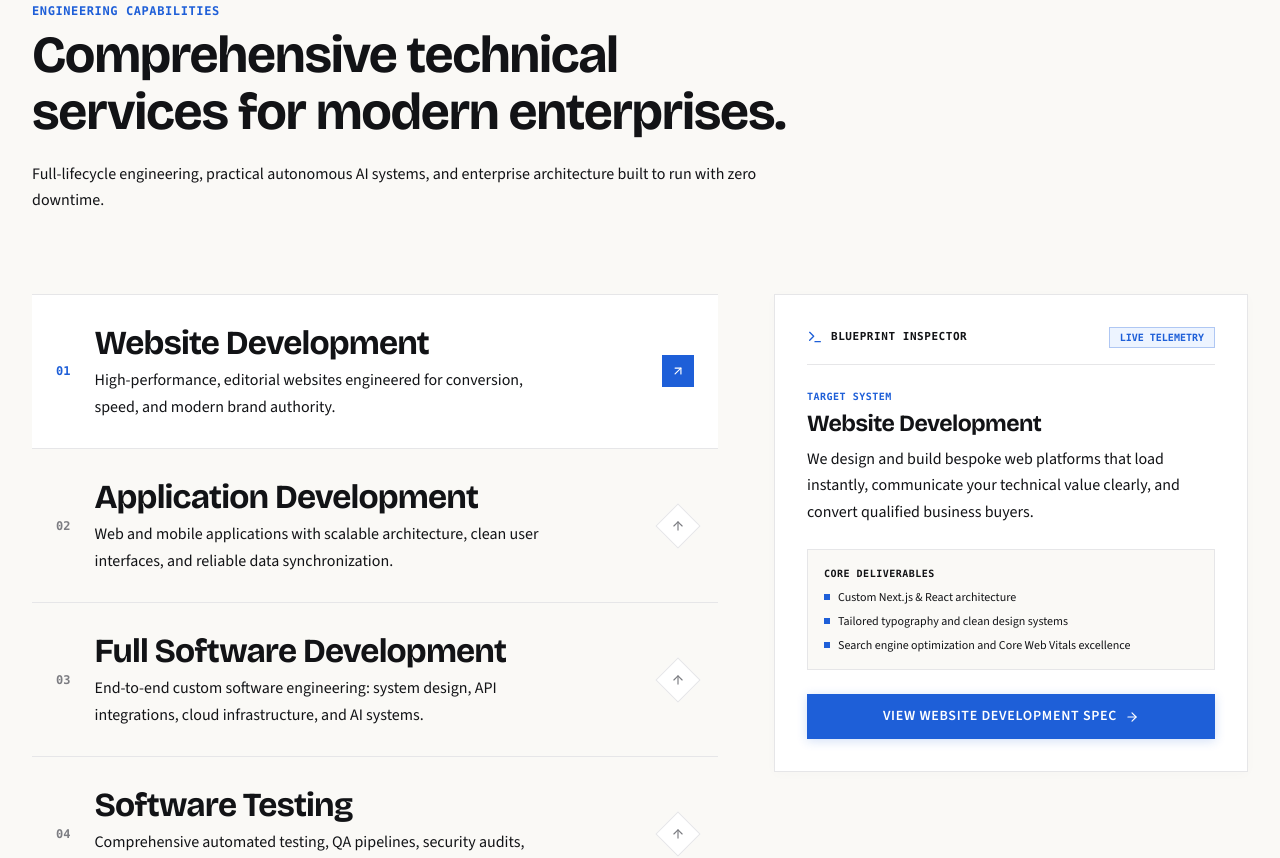
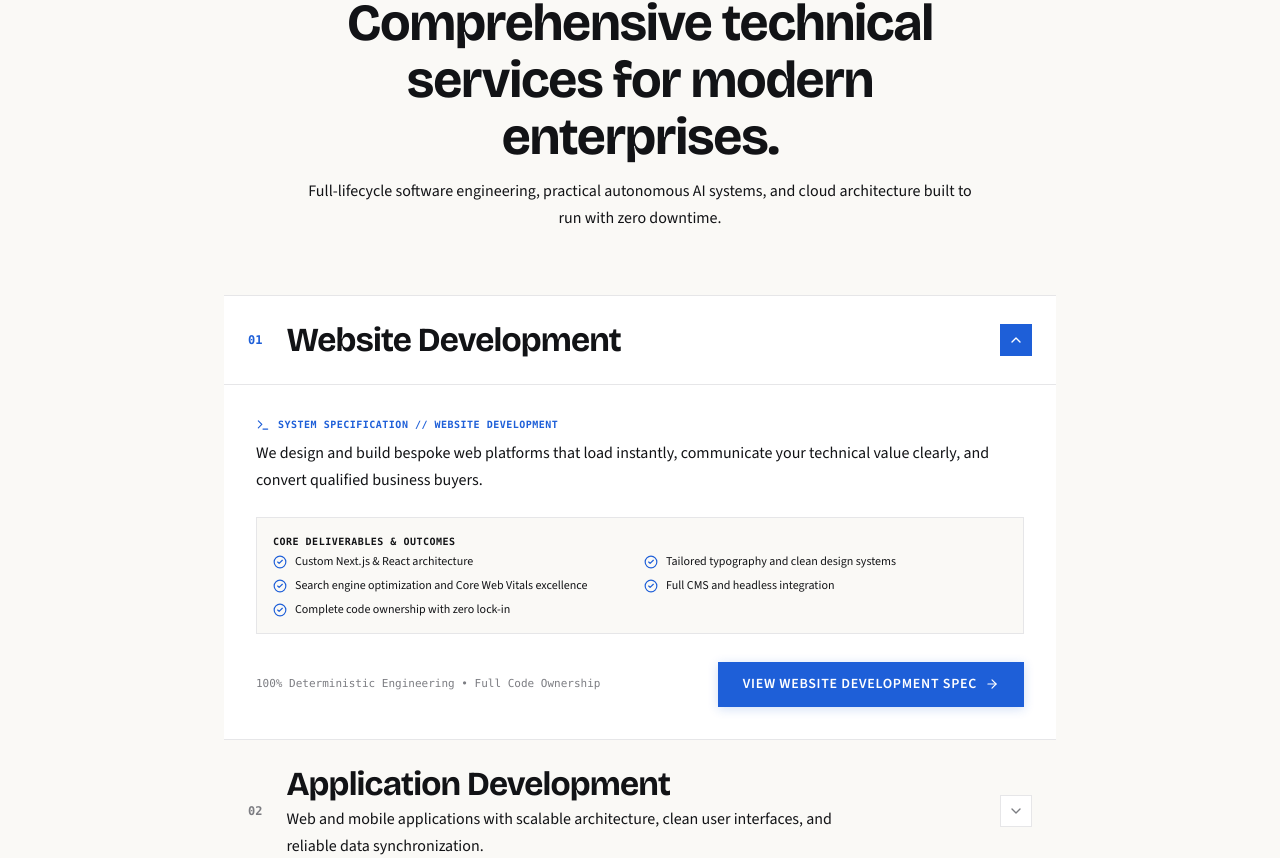
Before and after one commit to Shezan-op/neominds, a Next.js app: page / in a window 1280 px wide. Shown: the part 3033-3891 px from the top of the page. Built offline with nearby package versions, Linux system fonts and the light colour scheme.

Commit message:
feat: centered inline expandable capabilities showcase matching drawing, reduced heading scale, and updated Capabilities navbar item

```diff
--- a/src/components/Navbar.tsx
+++ b/src/components/Navbar.tsx
@@ -18,7 +18,7 @@ interface NavLinkItem {
 }
 
 const NAV_ITEMS: NavLinkItem[] = [
-  { id: "services", label: "Services", href: "/#services" },
+  { id: "capabilities", label: "Capabilities", href: "/#services" },
   { id: "case-studies", label: "Case studies", href: "/#case-studies" },
   { id: "brand", label: "Neominds", href: "/", isCenterBrand: true },
   { id: "about-us", label: "About us", href: "/#why-us" },
@@ -100,10 +100,10 @@ export function Navbar({ onOpenContact }: NavbarProps) {
               return (
                 <div
                   key={item.id}
-                  ref={item.id === "services" ? dropdownRef : undefined}
+                  ref={item.id === "capabilities" ? dropdownRef : undefined}
                   onMouseEnter={() => {
                     setHoveredIdx(idx);
-                    if (item.id === "services") {
+                    if (item.id === "capabilities") {
                       setServicesOpen(true);
                     } else {
                       setServicesOpen(false);
@@ -156,7 +156,7 @@ export function Navbar({ onOpenContact }: NavbarProps) {
                     }`}
                   >
                     <span>{item.label}</span>
-                    {item.id === "services" && (
+                    {item.id === "capabilities" && (
                       <ChevronDown
                         className={`w-3.5 h-3.5 transition-transform duration-200 ${
                           servicesOpen && isHovered ? "rotate-180 text-white" : "text-[#7C7D82]"
@@ -165,8 +165,8 @@ export function Navbar({ onOpenContact }: NavbarProps) {
                     )}
                   </Link>
 
-                  {/* Dropdown Menu for Services */}
-                  {item.id === "services" && servicesOpen && (
+                  {/* Dropdown Menu for Capabilities */}
+                  {item.id === "capabilities" && servicesOpen && (
                     <div
                       onMouseEnter={() => setServicesOpen(true)}
                       onMouseLeave={() => setServicesOpen(false)}
@@ -251,7 +251,7 @@ export function Navbar({ onOpenContact }: NavbarProps) {
         <div className="md:hidden fixed top-20 inset-x-4 bg-[#FFFFFF] border border-[#E6E6E8] p-5 shadow-2xl max-w-sm mx-auto text-[#121316] rounded-none pointer-events-auto font-serif">
           <div className="py-2 border-b border-[#E6E6E8]">
             <span className="text-[10px] font-bold uppercase tracking-wider text-[#7C7D82] block mb-2 font-sans">
-              Services
+              Capabilities
             </span>
             <div className="grid grid-cols-1 gap-1">
               {SERVICES_DATA.map((service) => (
@@ -274,7 +274,7 @@ export function Navbar({ onOpenContact }: NavbarProps) {
               onClick={() => setMobileMenuOpen(false)}
               className="py-1 px-2 text-xs font-bold hover:text-[#1E5FD8]"
             >
-              Services
+              Capabilities
             </Link>
             <Link
               href="/#case-studies"
--- a/src/components/ServicesEditorial.tsx
+++ b/src/components/ServicesEditorial.tsx
@@ -3,168 +3,161 @@
 import React, { useState } from "react";
 import Link from "next/link";
 import { motion, AnimatePresence } from "framer-motion";
-import { ArrowUpRight, ArrowRight, Terminal } from "lucide-react";
+import { ArrowRight, ChevronDown, CheckCircle2, Terminal } from "lucide-react";
 import { SERVICES_DATA } from "@/lib/data";
-import { BorderGlow } from "@/components/ui/BorderGlow";
 
 export function ServicesEditorial() {
-  const [hoveredIdx, setHoveredIdx] = useState<number>(0);
+  // Active expanded item index (defaults to 0 or null)
+  const [expandedIdx, setExpandedIdx] = useState<number | null>(0);
 
-  const activeService = SERVICES_DATA[hoveredIdx] || SERVICES_DATA[0];
+  const toggleExpand = (index: number) => {
+    setExpandedIdx(expandedIdx === index ? null : index);
+  };
 
   return (
-    <section id="services" className="relative bg-[#FAF9F6] text-[#121316] overflow-hidden pt-28 pb-28 sm:pt-36 sm:pb-36 border-b border-[#E6E6E8]">
-      <div className="max-w-7xl mx-auto px-4 sm:px-6 lg:px-8 relative z-10">
-        {/* Section Header */}
+    <section id="services" className="relative bg-[#FAF9F6] text-[#121316] overflow-hidden pt-20 pb-24 sm:pt-28 sm:pb-32 border-b border-[#E6E6E8]">
+      <div className="max-w-4xl mx-auto px-4 sm:px-6 lg:px-8 relative z-10">
+        {/* Section Header (Reduced Size & Clean Hierarchy) */}
         <motion.div
-          initial={{ opacity: 0, y: 18 }}
+          initial={{ opacity: 0, y: 16 }}
           whileInView={{ opacity: 1, y: 0 }}
           viewport={{ once: true, margin: "-60px" }}
           transition={{ duration: 0.6, ease: [0.16, 1, 0.3, 1] }}
-          className="max-w-3xl mb-16 sm:mb-20"
+          className="text-center max-w-2xl mx-auto mb-12 sm:mb-16"
         >
           <span className="text-xs font-mono font-bold text-[#1E5FD8] uppercase tracking-wider block mb-2">
             Engineering Capabilities
           </span>
-          <h2 className="text-3xl sm:text-4xl md:text-5xl lg:text-6xl font-serif text-[#121316] leading-[1.08] tracking-tight">
+          <h2 className="text-2xl sm:text-3xl md:text-4xl font-serif font-bold text-[#121316] leading-tight tracking-tight">
             Comprehensive technical services for modern enterprises.
           </h2>
-          <p className="mt-5 text-base sm:text-lg text-[#4A4B50] font-sans leading-relaxed">
-            Full-lifecycle engineering, practical autonomous AI systems, and enterprise architecture built to run with zero downtime.
+          <p className="mt-3 text-sm sm:text-base text-[#4A4B50] font-sans leading-relaxed">
+            Full-lifecycle software engineering, practical autonomous AI systems, and cloud architecture built to run with zero downtime.
           </p>
         </motion.div>
 
-        {/* Dynamic Split Layout: Interactive Services Table on Left + Live Architecture Inspector on Right */}
-        <div className="grid grid-cols-1 lg:grid-cols-12 gap-10 lg:gap-14 items-start">
-          {/* Left Column: Interactive Service Line Items */}
-          <div className="lg:col-span-7 divide-y divide-[#E6E6E8] border-t border-b border-[#E6E6E8]">
+        {/* Centered Capabilities List with Inline Expandable Cards */}
+        <div className="divide-y divide-[#E6E6E8] border-t border-b border-[#E6E6E8] bg-[#FAF9F6]">
           {SERVICES_DATA.map((service, index) => {
             const serviceNumber = (index + 1).toString().padStart(2, "0");
-              const isHovered = hoveredIdx === index;
+            const isExpanded = expandedIdx === index;
 
             return (
-                <div
+              <motion.div
                 key={service.slug}
-                  onMouseEnter={() => setHoveredIdx(index)}
-                  className={`group transition-all duration-200 cursor-pointer ${
-                    isHovered ? "bg-[#FFFFFF]" : "hover:bg-[#F3F2EE]"
+                layout
+                className="transition-colors duration-200"
+              >
+                {/* Clickable Header Row */}
+                <button
+                  type="button"
+                  onClick={() => toggleExpand(index)}
+                  className={`w-full flex items-center justify-between py-5 sm:py-6 px-4 sm:px-6 text-left transition-all cursor-pointer select-none ${
+                    isExpanded ? "bg-[#FFFFFF]" : "hover:bg-[#F3F2EE]"
                   }`}
-                >
-                  <Link
-                    href={`/services/${service.slug}`}
-                    className="flex items-center justify-between py-6 sm:py-7 px-4 sm:px-6"
+                  aria-expanded={isExpanded}
                 >
                   <div className="flex items-center gap-4 sm:gap-6">
                     <span
                       className={`text-xs font-mono font-bold transition-colors ${
-                          isHovered ? "text-[#1E5FD8]" : "text-[#7C7D82]"
+                        isExpanded ? "text-[#1E5FD8]" : "text-[#7C7D82]"
                       }`}
                     >
                       {serviceNumber}
                     </span>
                     <div>
                       <h3
-                          className={`text-xl sm:text-2xl font-serif transition-colors ${
-                            isHovered ? "text-[#1E5FD8]" : "text-[#121316]"
+                        className={`text-lg sm:text-xl md:text-2xl font-serif font-bold transition-colors ${
+                          isExpanded ? "text-[#1E5FD8]" : "text-[#121316]"
                         }`}
                       >
                         {service.title}
                       </h3>
-                        <p className="text-xs text-[#4A4B50] font-sans line-clamp-1 mt-1 max-w-md hidden sm:block">
+                      {!isExpanded && (
+                        <p className="text-xs text-[#4A4B50] font-sans line-clamp-1 mt-0.5 max-w-xl hidden sm:block">
                           {service.shortDescription}
                         </p>
+                      )}
                     </div>
                   </div>
 
+                  {/* Toggle Indicator */}
                   <div
                     className={`w-8 h-8 rounded-none border flex items-center justify-center transition-all duration-200 flex-shrink-0 ${
-                        isHovered
-                          ? "bg-[#1E5FD8] border-[#1E5FD8] text-white rotate-0"
-                          : "bg-[#FFFFFF] border-[#E6E6E8] text-[#7C7D82] -rotate-45"
+                      isExpanded
+                        ? "bg-[#1E5FD8] border-[#1E5FD8] text-white rotate-180"
+                        : "bg-[#FFFFFF] border-[#E6E6E8] text-[#7C7D82] rotate-0"
                     }`}
                   >
-                      <ArrowUpRight className="w-3.5 h-3.5" />
+                    <ChevronDown className="w-4 h-4" />
                   </div>
-                  </Link>
-                </div>
-              );
-            })}
-          </div>
+                </button>
 
-          {/* Right Column: Sticky Live Architecture Inspector */}
-          <div className="lg:col-span-5 lg:sticky lg:top-32">
-            <BorderGlow
-              backgroundColor="#FFFFFF"
-              borderRadius={0}
-              glowColor="217 91 60"
-              colors={["#10316B", "#1E5FD8", "#60A5FA"]}
-              glowRadius={20}
-              glowIntensity={0.4}
-              className="p-6 sm:p-8 border border-[#E6E6E8] shadow-[0_8px_30px_rgba(0,0,0,0.03)] rounded-none"
+                {/* INLINE EXPANDED CARD IN THE MIDDLE */}
+                <AnimatePresence initial={false}>
+                  {isExpanded && (
+                    <motion.div
+                      initial={{ opacity: 0, height: 0 }}
+                      animate={{ opacity: 1, height: "auto" }}
+                      exit={{ opacity: 0, height: 0 }}
+                      transition={{ duration: 0.3, ease: [0.16, 1, 0.3, 1] }}
+                      className="overflow-hidden bg-[#FFFFFF] border-t border-[#E6E6E8]"
                     >
-              <div className="flex items-center justify-between border-b border-[#E6E6E8] pb-4 mb-6">
-                <div className="flex items-center gap-2">
-                  <Terminal className="w-4 h-4 text-[#1E5FD8]" />
-                  <span className="text-[11px] font-mono text-[#121316] uppercase tracking-wider font-semibold">
-                    Blueprint Inspector
+                      <div className="p-6 sm:p-8 space-y-6">
+                        {/* Summary Block */}
+                        <div>
+                          <div className="flex items-center gap-2 mb-2">
+                            <Terminal className="w-3.5 h-3.5 text-[#1E5FD8]" />
+                            <span className="text-[10px] font-mono font-bold text-[#1E5FD8] uppercase tracking-wider">
+                              SYSTEM SPECIFICATION // {service.title}
                             </span>
                           </div>
-                <span className="text-[10px] font-mono font-bold text-[#1E5FD8] bg-[#EDF4FF] border border-[#1E5FD8]/30 px-2.5 py-0.5 rounded-none">
-                  LIVE TELEMETRY
-                </span>
-              </div>
-
-              <AnimatePresence mode="wait">
-                <motion.div
-                  key={activeService.slug}
-                  initial={{ opacity: 0, y: 8 }}
-                  animate={{ opacity: 1, y: 0 }}
-                  exit={{ opacity: 0, y: -8 }}
-                  transition={{ duration: 0.25, ease: [0.16, 1, 0.3, 1] }}
-                  className="space-y-6"
-                >
-                  <div>
-                    <span className="text-[10px] font-mono font-bold text-[#1E5FD8] uppercase tracking-wider block">
-                      Target System
-                    </span>
-                    <h4 className="text-2xl font-serif text-[#121316] mt-1">
-                      {activeService.title}
-                    </h4>
-                    <p className="text-xs sm:text-sm text-[#4A4B50] font-sans leading-relaxed mt-2">
-                      {activeService.heroDescription}
+                          <p className="text-xs sm:text-sm text-[#4A4B50] font-sans leading-relaxed">
+                            {service.heroDescription}
                           </p>
                         </div>
 
-                  {/* Deliverables Preview */}
-                  {activeService.deliverables.length > 0 && (
+                        {/* Deliverables List */}
+                        {service.deliverables.length > 0 && (
                           <div className="p-4 bg-[#FAF9F6] border border-[#E6E6E8] space-y-2 rounded-none">
-                      <span className="text-[10px] font-mono uppercase tracking-wider text-[#121316] font-bold block">
-                        Core Deliverables
+                            <span className="text-[10px] font-mono uppercase tracking-wider text-[#121316] font-bold block mb-1">
+                              Core Deliverables & Outcomes
                             </span>
-                      {activeService.deliverables.slice(0, 3).map((item, dIdx) => (
+                            <div className="grid grid-cols-1 sm:grid-cols-2 gap-2">
+                              {service.deliverables.map((item, dIdx) => (
                                 <div
                                   key={dIdx}
-                          className="flex items-center gap-2 text-xs text-[#121316]"
+                                  className="flex items-start gap-2 text-xs text-[#121316] font-sans"
                                 >
-                          <span className="w-1.5 h-1.5 bg-[#1E5FD8] rounded-none" />
-                          <span className="line-clamp-1">{item}</span>
+                                  <CheckCircle2 className="w-3.5 h-3.5 text-[#1E5FD8] flex-shrink-0 mt-0.5" />
+                                  <span>{item}</span>
                                 </div>
                               ))}
                             </div>
+                          </div>
                         )}
 
-                  {/* Link CTA */}
+                        {/* Action CTA */}
+                        <div className="pt-1 flex items-center justify-between flex-wrap gap-4">
+                          <span className="text-[11px] font-mono text-[#7C7D82]">
+                            100% Deterministic Engineering • Full Code Ownership
+                          </span>
+
                           <Link
-                    href={`/services/${activeService.slug}`}
-                    className="w-full btn-primary text-xs uppercase tracking-wider font-bold py-3 flex items-center justify-center gap-2 text-white rounded-none"
+                            href={`/services/${service.slug}`}
+                            className="btn-primary text-xs uppercase tracking-wider font-bold px-6 py-2.5 flex items-center gap-2 text-white rounded-none cursor-pointer"
                           >
-                    <span>View {activeService.title} Spec</span>
+                            <span>View {service.title} Spec</span>
                             <ArrowRight className="w-3.5 h-3.5" />
                           </Link>
+                        </div>
+                      </div>
                     </motion.div>
+                  )}
                 </AnimatePresence>
-            </BorderGlow>
-          </div>
+              </motion.div>
+            );
+          })}
         </div>
       </div>
     </section>
```
Lines whose indentation alone changed are shown as unchanged.
